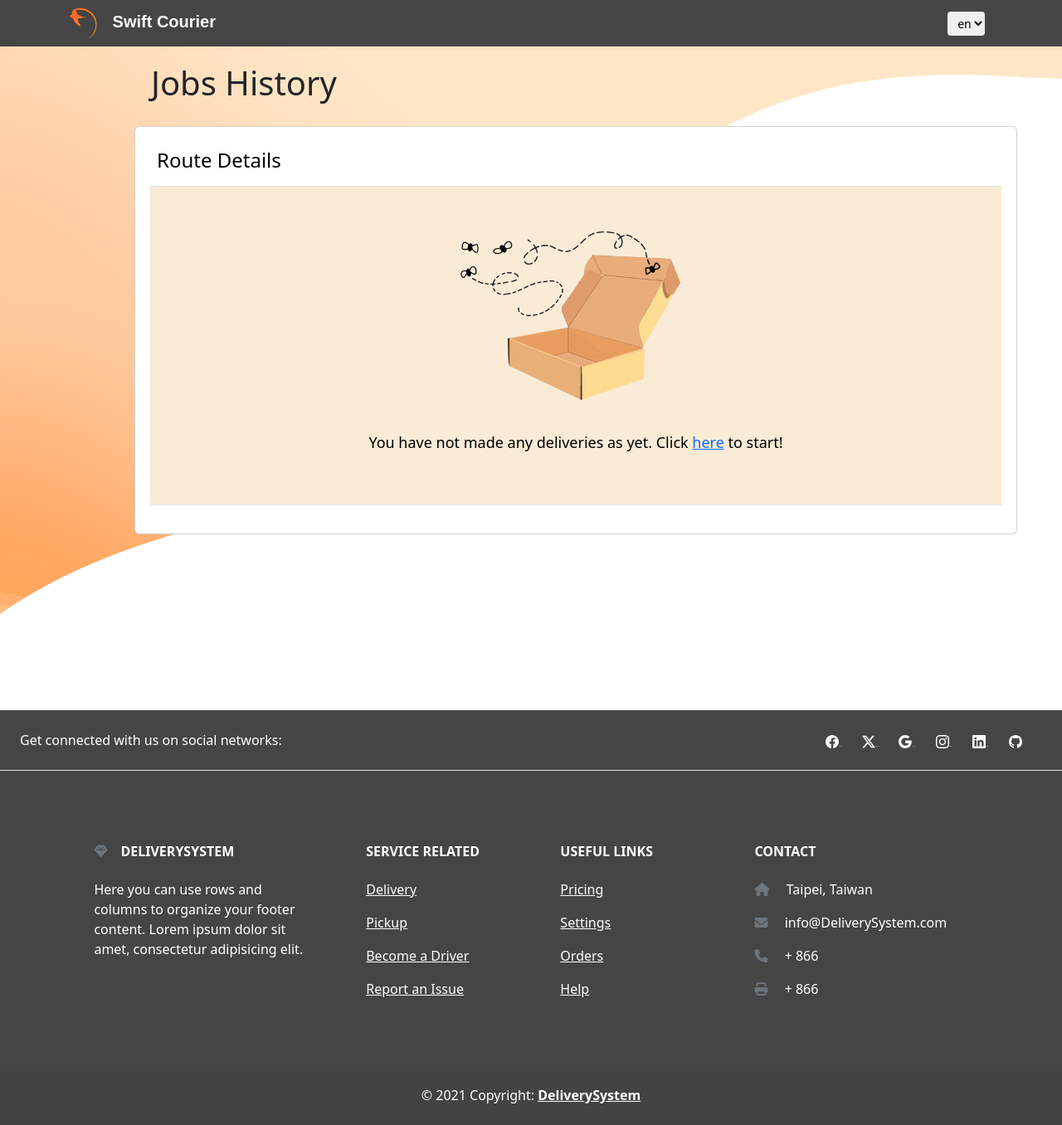
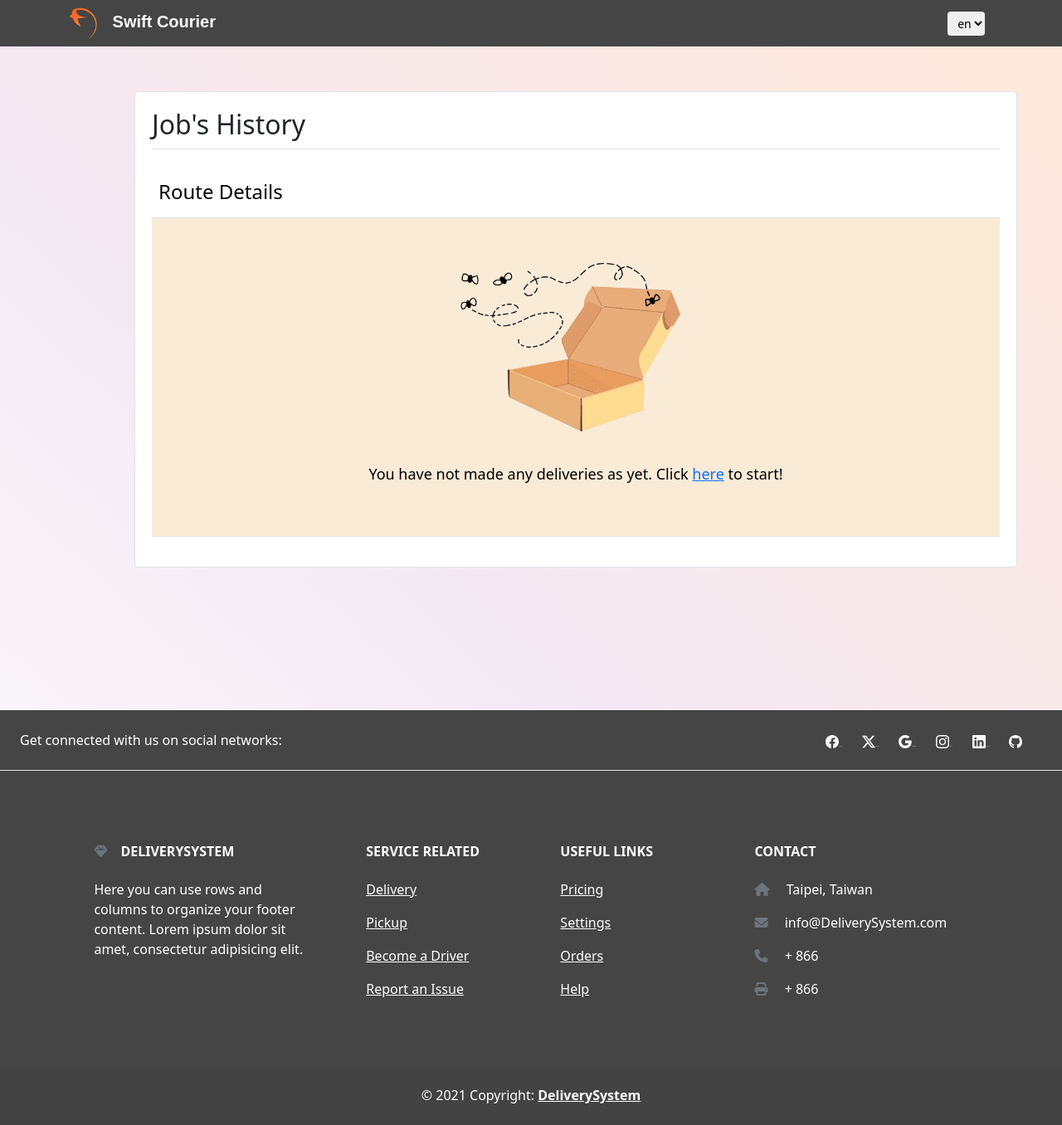
Before and after one commit to pacheco-luis/delivery_system, a Django app: template package_request/templates/job_history.html in a window 1280 px wide. Shown: the whole page at 83% size. Run offline with Django 4.2, Linux system fonts and the light colour scheme; the template is opened without the code that fills it, so the values that code supplies are empty; parts of the project's set-up code (start-up, migrations or seed data) failed here and were passed over; some libraries are stand-ins or nearby versions; some web fonts are replaced.

Commit message:
added cards to every driver's page and changed the background for the base.html

```diff
--- a/notifications/templates/notifications_viewer.html
+++ b/notifications/templates/notifications_viewer.html
@@ -4,10 +4,10 @@
 {% load i18n %}
 {% load static %}
 {% block content %}
-    <div id="pack-list-body">
-        <h1 style="padding: 0.5em;">{% trans "Notifications"%}</h1>
 
-        <ul class="ul-job-list card">
+<div id="pack-list-body" style="padding-top: 3em;">
+    <ul class="ul-job-list job-body border">
+        <h2 class="card-title" style="border-bottom: 1px solid #dee2e6; padding-bottom: 10px;">{% trans "Notifications" %}</h2><br>
             <div class="table-responsive">
                 <table class="table table-hover pack-list-table">
                     <thead>
--- a/package_request/templates/home.html
+++ b/package_request/templates/home.html
@@ -23,7 +23,7 @@
         <div class="btns_container col-sm">
             <a class="btn btn-primary btn-block fa-lg gradient-custom-2 mb-3"
                 style="width: 100%; padding: 1em;"
-                href="{% url 'package_request_app:job_list' %}">{% trans "View Requests (Pickup)" %}</a>
+                href="{% url 'package_request_app:select_packages' %}">{% trans "View Requests (Pickup)" %}</a>
 
             <a class="btn btn-primary btn-block fa-lg gradient-custom-2 mb-3"
                 style="width: 100%; padding: 1em;"
--- a/package_request/templates/job_history.html
+++ b/package_request/templates/job_history.html
@@ -4,12 +4,11 @@
 {% block title %}Jobs History{% endblock title %}
 {% block content %}
 
-<div id="pack-list-body">
-    <h1 style="padding: 0.5em;">{% trans "Jobs History" %}</h1>
-
-    <ul class="ul-job-list card">
+<div id="pack-list-body" style="padding-top: 3em;">
+    <ul class="ul-job-list job-body border">
+        <h2 class="card-title" style="border-bottom: 1px solid #dee2e6; padding-bottom: 10px;">{% trans "Job's History" %}</h2><br>
         <div style="overflow-x:auto;">
-            <table class="table table-hover table-responsive pack-list-table" style="width:100%;">
+            <table class="table table-responsive pack-list-table" style="width:100%;">
                 <tr style="background-color: #FFA758;">
                     <th scope="col"><h4>Route Details</h4></th>
                 </tr>
--- a/package_request/templates/job_scanner.html
+++ b/package_request/templates/job_scanner.html
@@ -9,7 +9,7 @@
 <div id="new_request_body">
     <div id="request_layer"  class=" job-body border">
             <div class="card-body">
-                <h3 class="card-title" style="border-bottom: 1px solid #FFA758; padding-bottom: 10px;">{% trans "QR Code Scanner" %}</h3><br>
+                <h2 class="card-title" style="border-bottom: 1px solid #dee2e6; padding-bottom: 10px;">{% trans "QR Code Scanner" %}</h2><br>
                 <div id="reader"></div>
                 <div id="result"></div>
             </div>
--- a/package_request/templates/package_list.html
+++ b/package_request/templates/package_list.html
@@ -121,7 +121,7 @@
                 {% endfor %}
             {% else %}
                 <tr>
-                    <td colspan="7" style="background-color: antiquewhite;">
+                    <td colspan="8" style="background-color: antiquewhite;">
                         <div style="padding: 2em; background-color: antiquewhite;" class="no-pack-div">
                             <img src="{% static 'images/package_listing/empty_package.png' %}" alt="Empty Package Image">
                             <p>{% trans "You have no package requests made."%}</p>
--- a/package_request/templates/step1.html
+++ b/package_request/templates/step1.html
@@ -5,7 +5,7 @@
 {% block content %}
 
     <div id="new_request_body">
-        <div id="request_layer">
+        <div id="request_layer" class="job-body border">
             <div class="request_layer_banner">
                 <h2>{% trans "Enter the necessary information to send a package:"%} </h2>
                 <p> {% trans "NOTE: Please ensure the information is true"%}</p>
--- a/templates/base.html
+++ b/templates/base.html
@@ -32,9 +32,9 @@
     {% block head %}{% endblock head %}
   </head>
 
-  <body id="base_body">
-    <img id="body_bg" src="{% static '/images/base/faded_defined_4.png' %}" alt="">
-    <img id="body_bg_2" src="{% static '/images/base/faded_defined.png' %}" alt="">
+  <body id="base_body" style="background-color: #ffffff; background-image: linear-gradient(43deg, #ffffff 0%, #ddbedb59 46%, #ff600024 100%);">
+    <!-- <img id="body_bg" src="{% static '/images/base/faded_defined_4.png' %}" alt="">
+    <img id="body_bg_2" src="{% static '/images/base/faded_defined.png' %}" alt=""> -->
     {# Display django.contrib.messages as Bootstrap alerts #}
     <div style="position: absolute; z-index: 9999; transform: translate(-50%, -50%); top: 6rem; left: 50%;">
       {% bootstrap_messages %}
```
Also changed, not shown: package_request/templates/current_job.html (+3 -4 lines), package_request/templates/job_deliver.html (+3 -4 lines), package_request/templates/job_list.html (+3 -4 lines), package_request/templates/job_scanner_pickup.html (+10 -7 lines), package_request/templates/select_packages.html (+3 -4 lines).
